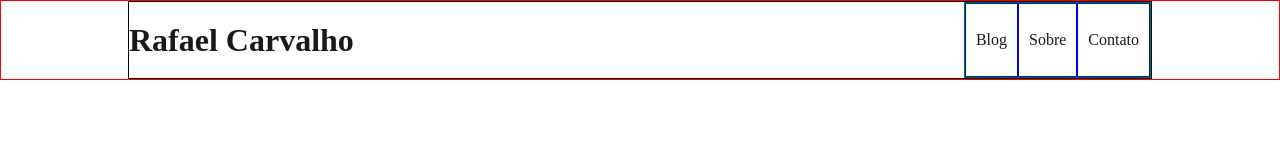
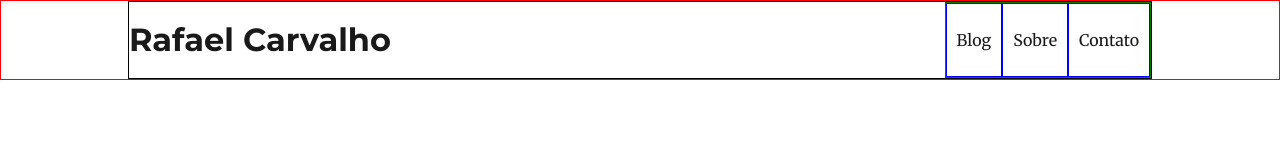
Before and after one commit to rafaelgdn/personal-site-gatsby, a Gatsby site: page / in a window 1280 px wide. Built offline with nearby package versions, Linux system fonts and the light colour scheme; Gatsby itself is replaced by a stand-in of ours; some packages are replaced by stand-ins of ours.

Commit message:
chore: some adjustments

```diff
--- a/src/styles/index.scss
+++ b/src/styles/index.scss
@@ -20,7 +20,6 @@ time, mark, audio, video {
 	padding: 0;
 	border: 0;
 	font-size: 100%;
-	font: inherit;
 	vertical-align: baseline;
 }
 
```
Also changed, not shown: content/assets/office-932926_1920.jpg (added).
